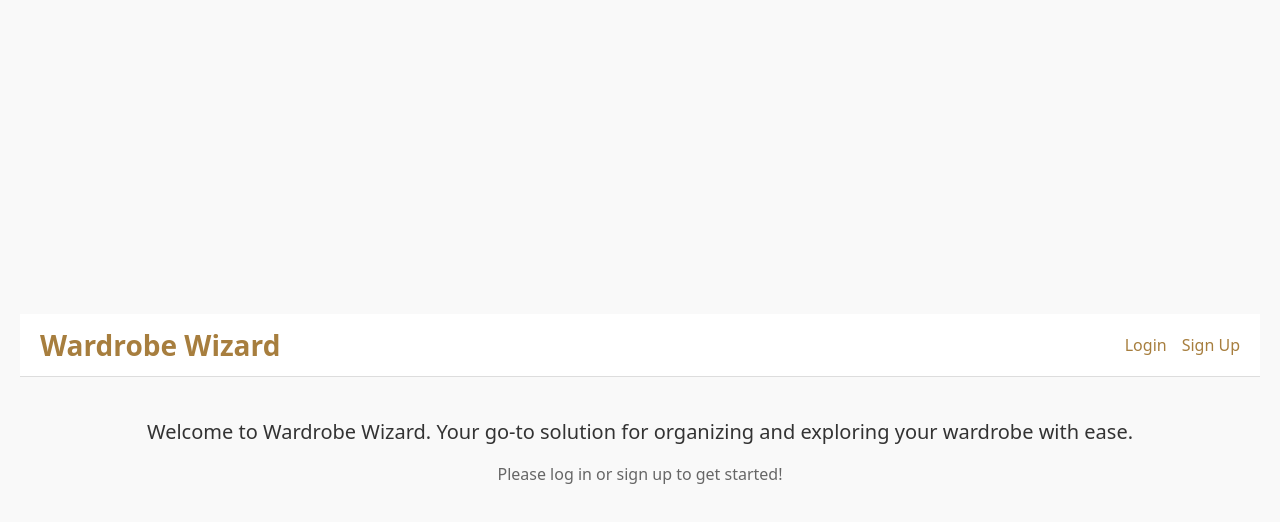
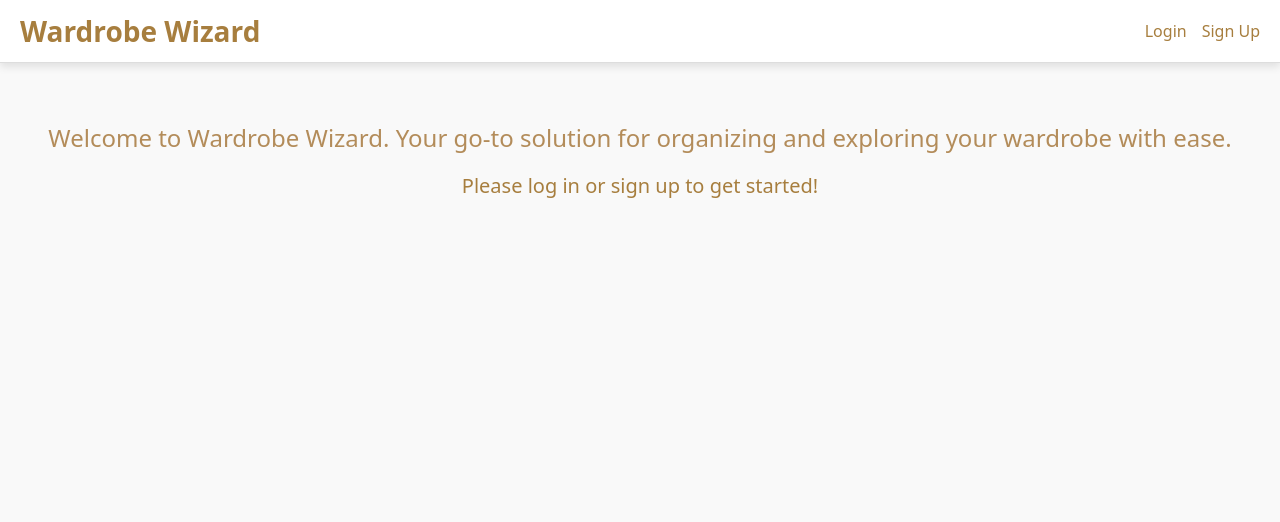
Before and after one commit to aal51282/wardrobe-wizard, a Next.js app: page / in a window 1280 px wide. Shown: the top 522 px of the page. Built offline with nearby package versions, Linux system fonts and the light colour scheme.

Commit message:
Root Page Fixes

```diff
--- a/app/Page.module.css
+++ b/app/Page.module.css
@@ -3,7 +3,6 @@
   display: flex;
   flex-direction: column;
   align-items: center;
-    justify-content: center;
   min-height: 100vh;
   background-color: #f9f9f9;
   padding: 20px;
@@ -15,9 +14,14 @@
   display: flex;
   justify-content: space-between;
   align-items: center;
+  position: fixed;
+  top: 0;
+  left: 0;
+  right: 0;
   padding: 10px 20px;
   background-color: #fff;
   border-bottom: 1px solid #ddd;
+  box-shadow: 0 4px 8px rgba(0, 0, 0, 0.1); /* Adds subtle shadow */
 }
 
 .title {
@@ -40,16 +44,18 @@
 /* Main content styling */
 .mainContent {
   text-align: center;
-    margin-top: 40px;
+  margin-top: 100px; /* Adjust for header space */
 }
 
 .welcomeText {
-    font-size: 20px;
-    color: #333;
+  font-size: 24px;
+  color: #b38c5a; /* Matches the project color scheme */
   margin-bottom: 15px;
+  text-align: center;
 }
 
 .instructionText {
-    font-size: 16px;
-    color: #666;
+  font-size: 20px;
+  color: #a77e3e; /* Matches project color scheme */
+  text-align: center;
 }
```
Lines whose indentation alone changed are shown as unchanged.
